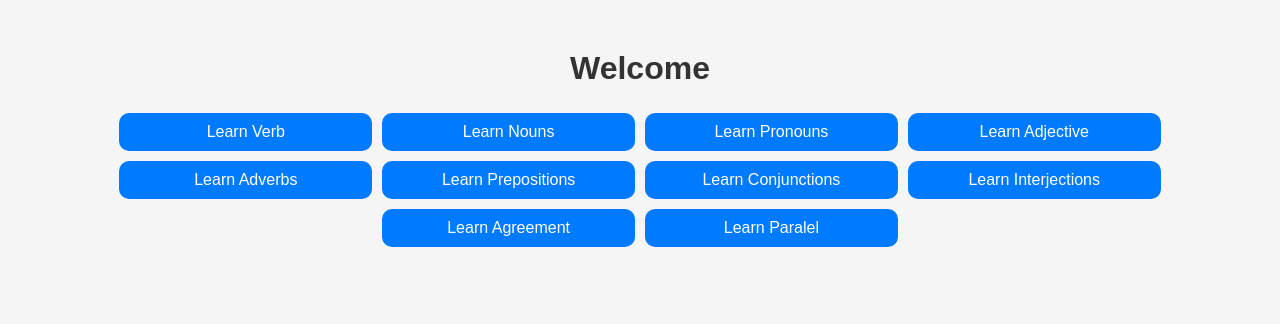
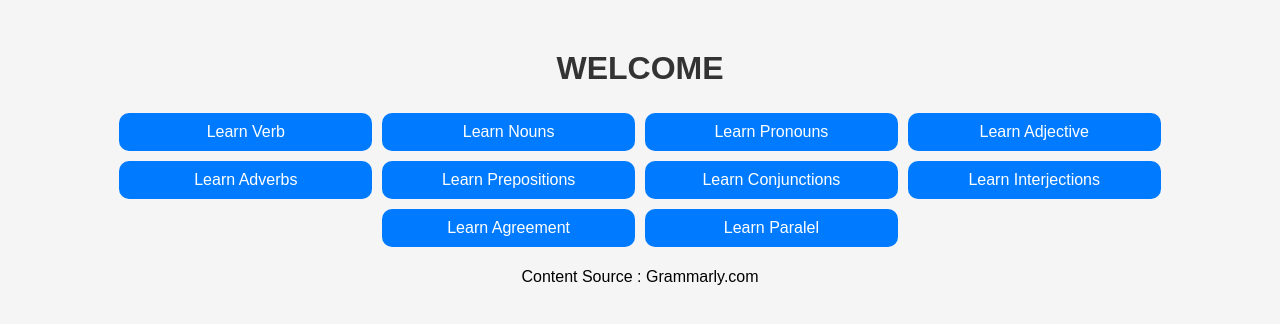
Before and after one commit to RiandaLesmana/bings, a plain HTML site: page index.html in a window 1280 px wide. Drawn offline with Linux system fonts and the light colour scheme.

Commit message:
Update index.html

```diff
--- a/index.html
+++ b/index.html
@@ -36,7 +36,7 @@
   </style>
 </head>
 <body>
-  <h1>Welcome</h1>
+  <h1>WELCOME</h1>
   <div class="button">
     <button onclick="goToLink('verb.html')">Learn Verb</button>
     <button onclick="goToLink('noun.html')">Learn Nouns</button>
@@ -49,7 +49,9 @@
     <button onclick="goToLink('agrement.html')">Learn Agreement</button>
     <button onclick="goToLink('paralel.html')">Learn Paralel</button>
   </div>
-
+  <div>
+    <p> Content Source : Grammarly.com </p>
+  </div>
   <script>
     function goToLink(url) {
       window.location.href = url;
```
